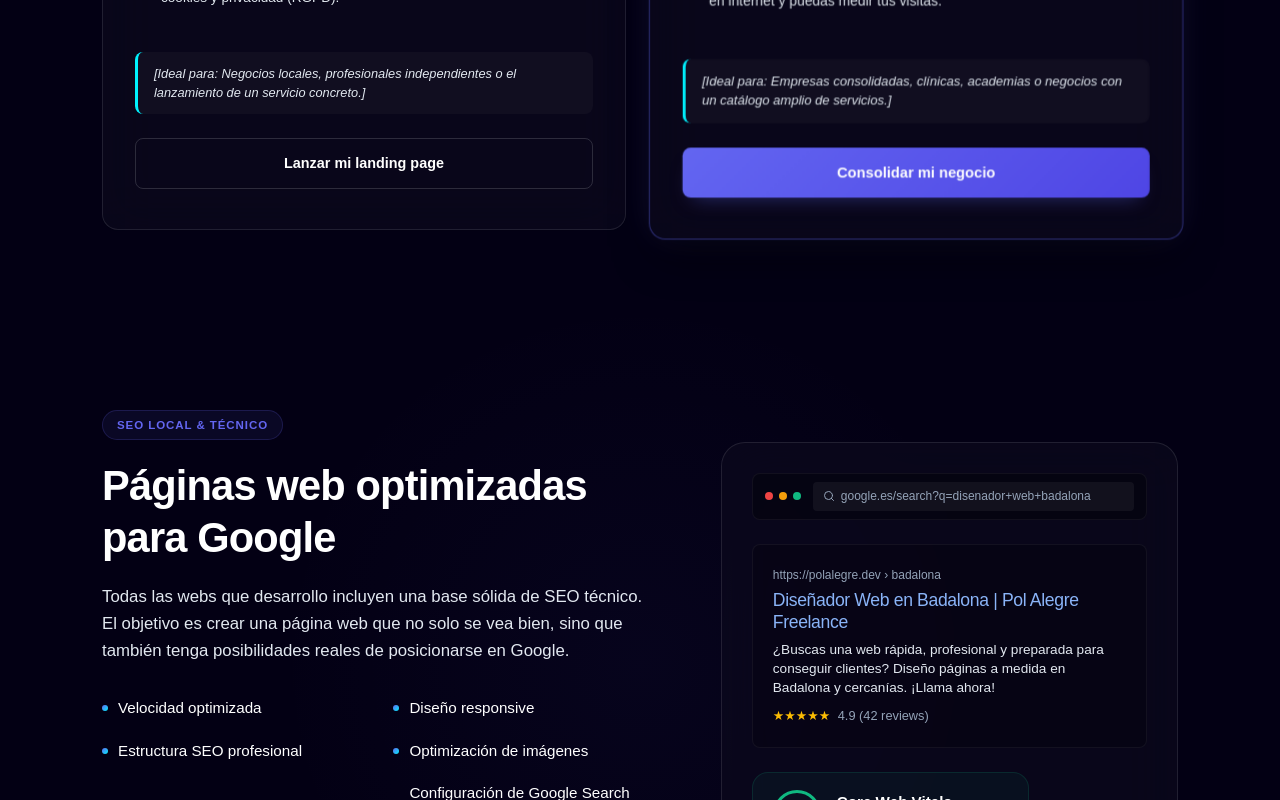
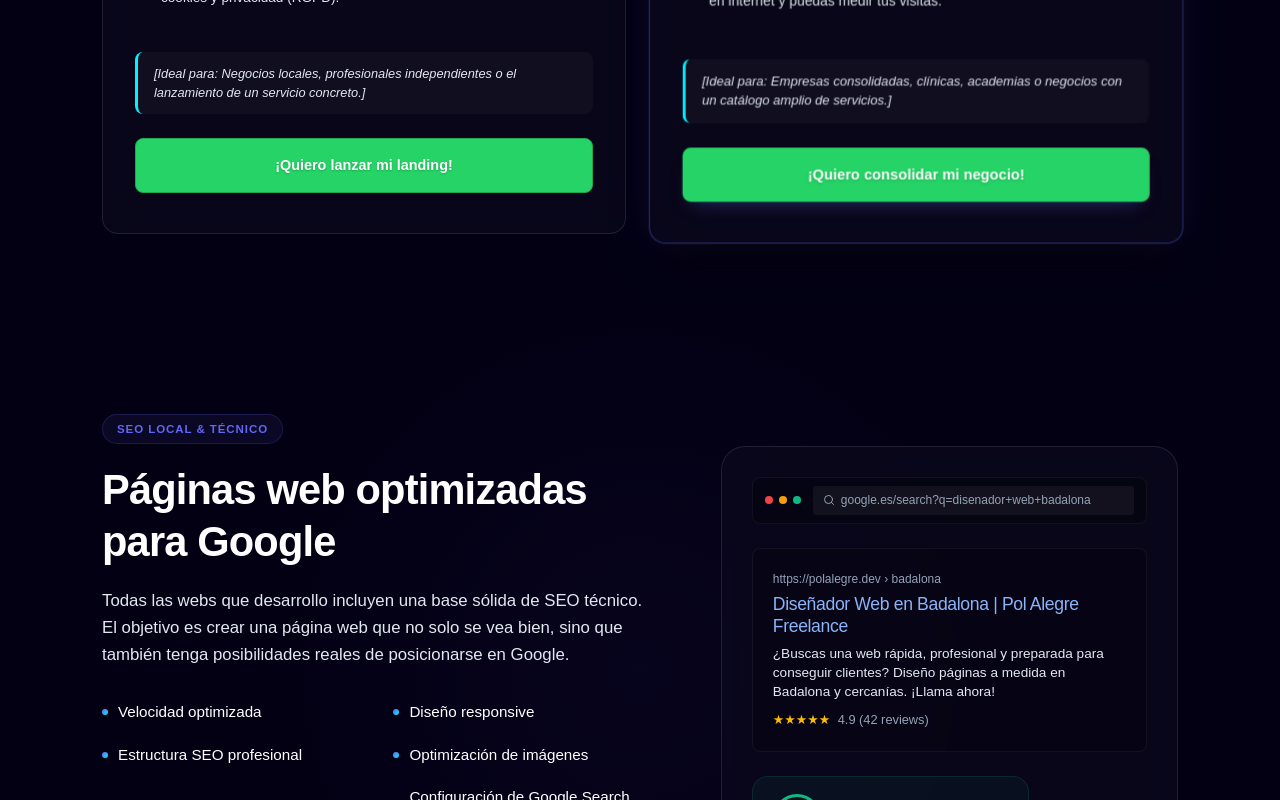
Before and after one commit to polalegredev/portfolio-pol, a React (Vite) app: page / in a window 1280 px wide. Shown: the part 2480-3280 px from the top of the page. Built offline with nearby package versions, Linux system fonts and the light colour scheme.

Commit message:
feat: implement new Services component with integrated WhatsApp conversion tracking and localized content support

```diff
--- a/src/components/Services.jsx
+++ b/src/components/Services.jsx
@@ -94,8 +94,10 @@ export default function Services({ t }) {
               </div>
 
               <a
-                href="#contacto"
-                className="btn btn-outline service-cta-btn"
+                href="https://wa.me/34640610268?text=%C2%A1Hola%20Pol!%20He%20visto%20tu%20web%20y%20estoy%20interesado%20en%20el%20plan%20Web%20Esencial%20para%20mi%20negocio."
+                target="_blank"
+                rel="noopener noreferrer"
+                className="btn btn-outline service-cta-btn btn-wa-contrast"
                 id="link-service-landing"
               >
                 {t("service-link-landing")}
@@ -172,8 +174,10 @@ export default function Services({ t }) {
               </div>
 
               <a
-                href="#contacto"
-                className="btn btn-primary btn-glow service-cta-btn"
+                href="https://wa.me/34640610268?text=%C2%A1Hola%20Pol!%20He%20visto%20tu%20web%20y%20estoy%20interesado%20en%20el%20plan%20Web%20Integral%20para%20mi%20negocio."
+                target="_blank"
+                rel="noopener noreferrer"
+                className="btn btn-primary btn-glow service-cta-btn btn-wa-contrast"
                 id="link-service-corporate"
               >
                 {t("service-link-corporate")}
--- a/src/index.css
+++ b/src/index.css
@@ -960,6 +960,26 @@ h4 {
   margin-top: auto;
 }
 
+.btn-wa-contrast {
+  background: #25D366 !important;
+  color: #ffffff !important;
+  border-color: #1DA851 !important;
+  font-weight: 700;
+  text-shadow: 0 1px 2px rgba(0, 0, 0, 0.2);
+  transition: transform 0.3s cubic-bezier(0.175, 0.885, 0.32, 1.275), box-shadow 0.3s ease !important;
+  padding: 14px 24px;
+  border-radius: var(--border-radius-sm);
+  display: flex;
+  justify-content: center;
+  align-items: center;
+}
+
+.btn-wa-contrast:hover {
+  background: #20BD5A !important;
+  transform: translateY(-4px) scale(1.02);
+  box-shadow: 0 10px 20px -5px rgba(37, 211, 102, 0.6), 0 0 15px rgba(37, 211, 102, 0.4) !important;
+}
+
 /* Floating Popular Badge */
 .service-popular-badge {
   position: absolute;
--- a/src/translations.js
+++ b/src/translations.js
@@ -46,7 +46,7 @@ export const translations = {
       "Velocidad y Legalidad: Carga ultra rápida y adaptada a la ley de cookies y privacidad (RGPD)."
     ],
     "service-ideal-landing": "[Ideal para: Negocios locales, profesionales independientes o el lanzamiento de un servicio concreto.]",
-    "service-link-landing": "Lanzar mi landing page",
+    "service-link-landing": "¡Quiero lanzar mi landing!",
 
     "service-price-corporate-label": "Desde",
     "service-price-corporate-value": "350€",
@@ -60,7 +60,7 @@ export const translations = {
       "Analítica e Indexación: Alta en Google para asegurar que tu web existe en internet y puedas medir tus visitas."
     ],
     "service-ideal-corporate": "[Ideal para: Empresas consolidadas, clínicas, academias o negocios con un catálogo amplio de servicios.]",
-    "service-link-corporate": "Consolidar mi negocio",
+    "service-link-corporate": "¡Quiero consolidar mi negocio!",
 
     // Why Choose Me
     "why-title": "Un desarrollador web local que entiende tu negocio",
@@ -108,11 +108,11 @@ export const translations = {
     "about-decor": "Sobre Mí",
     "about-title": "Hola, soy Pol Alegre",
     "about-lead":
-      "Soy desarrollador web freelance en Badalona y me dedico a crear páginas web profesionales para negocios que quieren mejorar su presencia online y atraer más clientes.",
+      "Desarrollador web freelance en Badalona. Sin dolores de cabeza técnicos para ti.",
     "about-body-1":
-      "Nací y vivo en Badalona. A diferencia de las agencias tradicionales, trato directamente contigo durante todo el proyecto, garantizando un soporte cercano, transparente y sin intermediarios.",
+      "Sé lo difícil que es llevar un negocio en el día a día. Por eso, no soy una agencia gigante con la que es imposible hablar. Soy un técnico cercano que se encarga de todo tu apartado online para que tú te enfoques exclusivamente en tu negocio.",
     "about-body-2":
-      "No utilizo plantillas genéricas. Desarrollo cada página web a medida para que cargue en menos de un segundo, sea fácil de usar y esté optimizada para posicionar tu negocio en Google y atraer clientes locales.",
+      "Te hablo claro y directo. Diseño páginas web limpias, modernas y preparadas para conseguir clientes, con precios cerrados y comunicación directa por WhatsApp en todo momento.",
 
     "about-val-title-1": "Cerca de tu negocio",
     "about-val-desc-1":
--- a/styles_vanilla.css
+++ b/styles_vanilla.css
@@ -1347,6 +1347,29 @@ h4 {
   transform: translateX(3px);
 }
 
+.btn-wa-contrast {
+  background: #25D366 !important;
+  color: #ffffff !important;
+  border-color: #1DA851 !important;
+  font-weight: 700 !important;
+  text-shadow: 0 1px 2px rgba(0, 0, 0, 0.2);
+  transition: transform 0.3s cubic-bezier(0.175, 0.885, 0.32, 1.275), box-shadow 0.3s ease !important;
+  padding: 14px 24px !important;
+  border-radius: var(--border-radius-sm);
+  display: flex;
+  justify-content: center;
+  align-items: center;
+  width: 100% !important;
+  text-decoration: none;
+}
+
+.btn-wa-contrast:hover {
+  background: #20BD5A !important;
+  transform: translateY(-4px) scale(1.02) !important;
+  box-shadow: 0 10px 20px -5px rgba(37, 211, 102, 0.6), 0 0 15px rgba(37, 211, 102, 0.4) !important;
+  border-bottom: 1px solid #1DA851 !important;
+}
+
 /* Service Featured Card */
 .service-featured {
   border-color: rgba(99, 102, 241, 0.4);
```
Also changed, not shown: index_vanilla.html (+8 -4 lines), translations_vanilla.js (+5 -5 lines).
